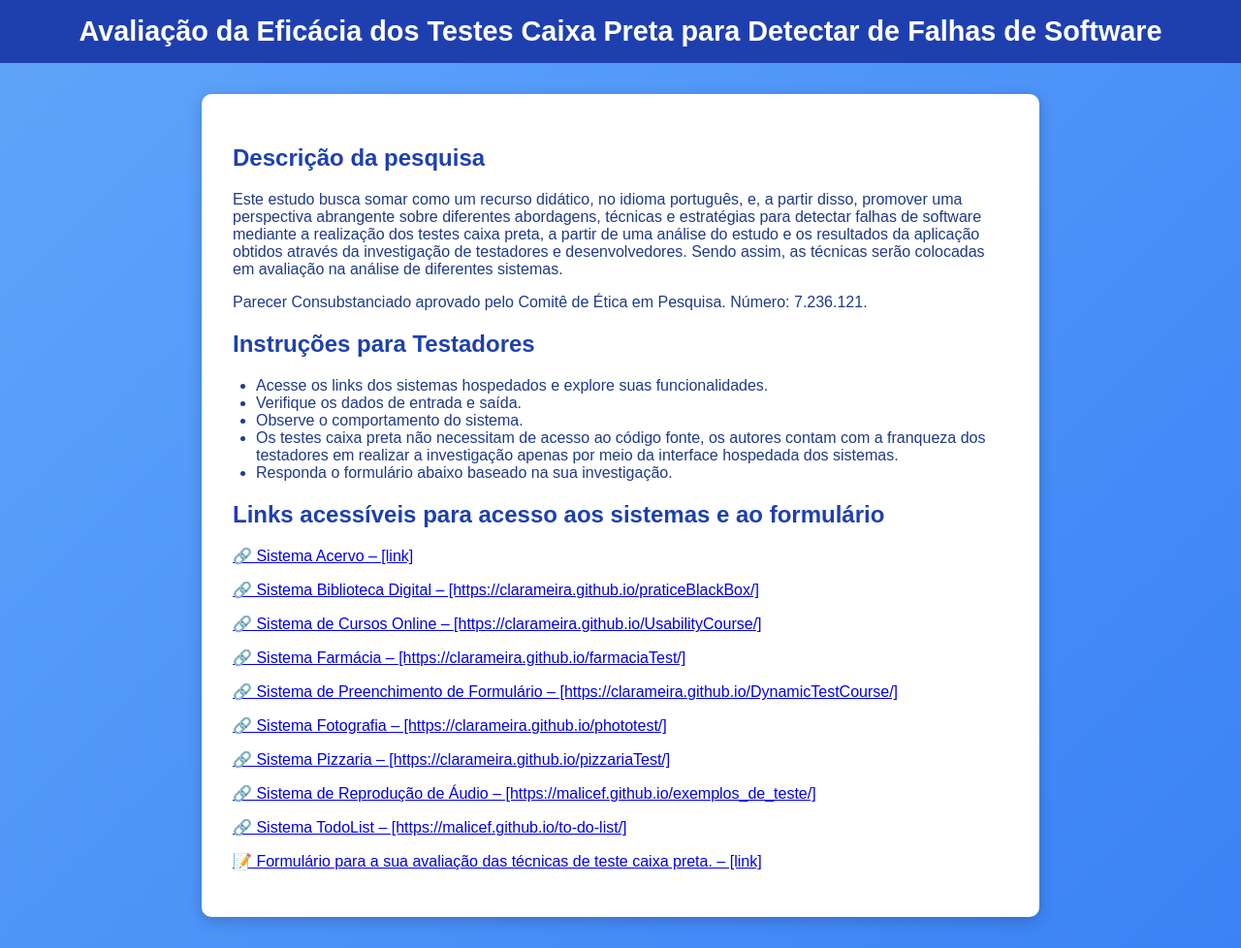
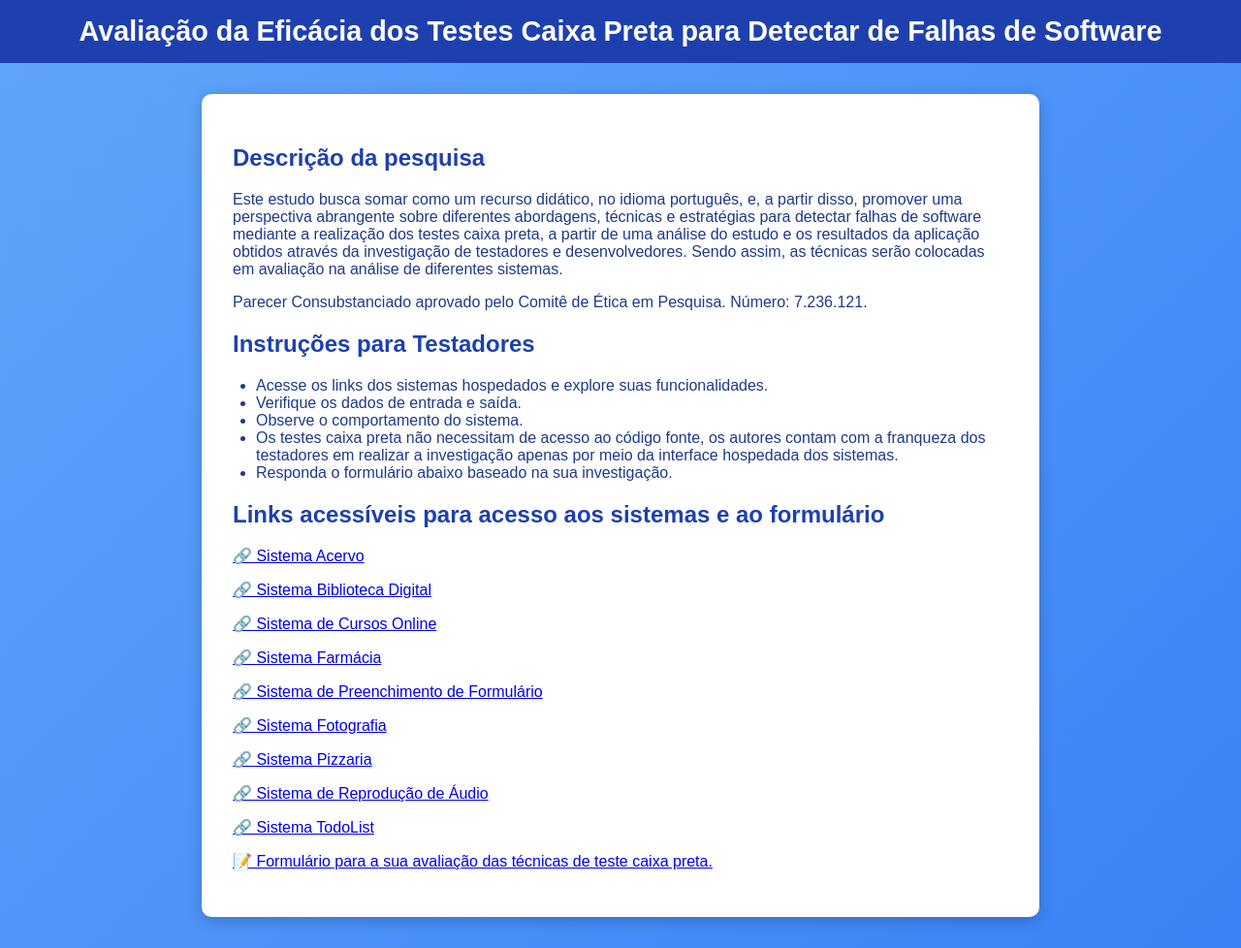
Before and after one commit to clarameira/BlackBoxTesters, a plain HTML site: page index.html in a window 1280 px wide. Shown: the whole page at 97% size. Drawn offline with Linux system fonts and the light colour scheme.

Commit message:
chore: edit link

```diff
--- a/index.html
+++ b/index.html
@@ -118,35 +118,43 @@
     <h2>Links acessíveis para acesso aos sistemas e ao formulário</h2>
 
     <p>
-      <a href="#" target="_blank">🔗 Sistema Acervo – [link]</a>
-    </p>
-    <p>
-      <a href="#" target="_blank">🔗 Sistema Biblioteca Digital – [https://clarameira.github.io/praticeBlackBox/]</a>
-    </p>
-    <p>
-      <a href="#" target="_blank">🔗 Sistema de Cursos Online – [https://clarameira.github.io/UsabilityCourse/]</a>
-    </p>
-    <p>
-      <a href="#" target="_blank">🔗 Sistema Farmácia – [https://clarameira.github.io/farmaciaTest/]</a>
-    </p>
-    <p>
-      <a href="#" target="_blank">🔗 Sistema de Preenchimento de Formulário – [https://clarameira.github.io/DynamicTestCourse/]</a>
-    </p>
-    <p>
-      <a href="#" target="_blank">🔗 Sistema Fotografia – [https://clarameira.github.io/phototest/]</a>
-    </p>
-    <p>
-      <a href="#" target="_blank">🔗 Sistema Pizzaria – [https://clarameira.github.io/pizzariaTest/]</a>
-    </p>
-    <p>
-      <a href="#" target="_blank">🔗 Sistema de Reprodução de Áudio – [https://malicef.github.io/exemplos_de_teste/]</a>
-    </p>
-    <p>
-      <a href="#" target="_blank">🔗 Sistema TodoList – [https://malicef.github.io/to-do-list/]</a>
+      <a href="#" target="_blank">🔗 Sistema Acervo</a>
     </p>
 
     <p>
-      <a href="#" target="_blank">📝 Formulário para a sua avaliação das técnicas de teste caixa preta. – [link]</a>
+      <a href="https://clarameira.github.io/praticeBlackBox/" target="_blank">🔗 Sistema Biblioteca Digital</a>
+    </p>
+
+    <p>
+      <a href="https://clarameira.github.io/UsabilityCourse/" target="_blank">🔗 Sistema de Cursos Online</a>
+    </p>
+
+    <p>
+      <a href="https://clarameira.github.io/farmaciaTest/" target="_blank">🔗 Sistema Farmácia</a>
+    </p>
+
+    <p>
+      <a href="https://clarameira.github.io/DynamicTestCourse/" target="_blank">🔗 Sistema de Preenchimento de Formulário</a>
+    </p>
+
+    <p>
+      <a href="https://clarameira.github.io/phototest/" target="_blank">🔗 Sistema Fotografia</a>
+    </p>
+
+    <p>
+      <a href="https://clarameira.github.io/pizzariaTest/" target="_blank">🔗 Sistema Pizzaria</a>
+    </p>
+
+    <p>
+      <a href="https://malicef.github.io/exemplos_de_teste/" target="_blank">🔗 Sistema de Reprodução de Áudio</a>
+    </p>
+
+    <p>
+      <a href="https://malicef.github.io/to-do-list/" target="_blank">🔗 Sistema TodoList</a>
+    </p>
+
+    <p>
+      <a href="#" target="_blank">📝 Formulário para a sua avaliação das técnicas de teste caixa preta.</a>
     </p>
 
 </body>
```
